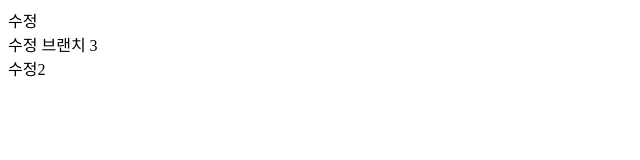
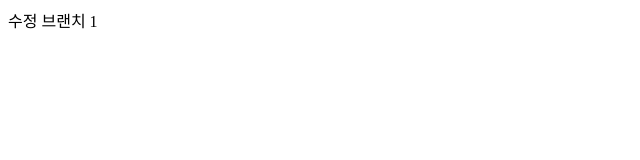
Before and after one commit to JungoLee/branch-practice, a plain HTML site: page index.html in a window 1280 px wide. Shown: the whole page, without its empty margins (0-640 px from the left). Drawn offline with Linux system fonts and the light colour scheme.

Commit message:
수정 브랜치 1

```diff
--- a/index.html
+++ b/index.html
@@ -8,15 +8,15 @@
 </head>
 <body>
     <div class="branch_01">
-        수정
+        수정 브랜치 1
     </div>
+
     <div class="branch_02"></div>
-    <div class="branch_03"></div>
-        수정 브랜치 3
+
     </div>
-    <div class="branch_02">
-        수정2
+
+    <div class="branch_03">
+
     </div>
-    <div class="branch_03"></div>
 </body>
 </html>
```
